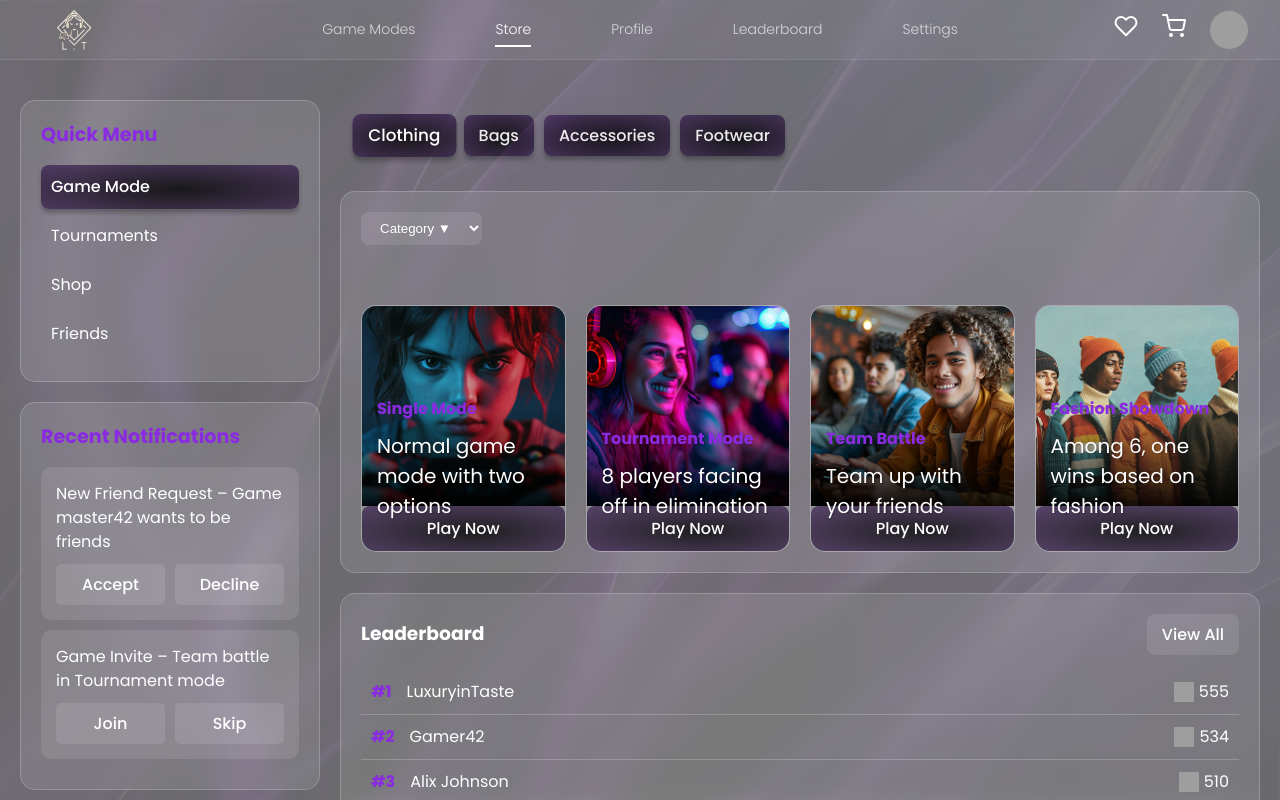
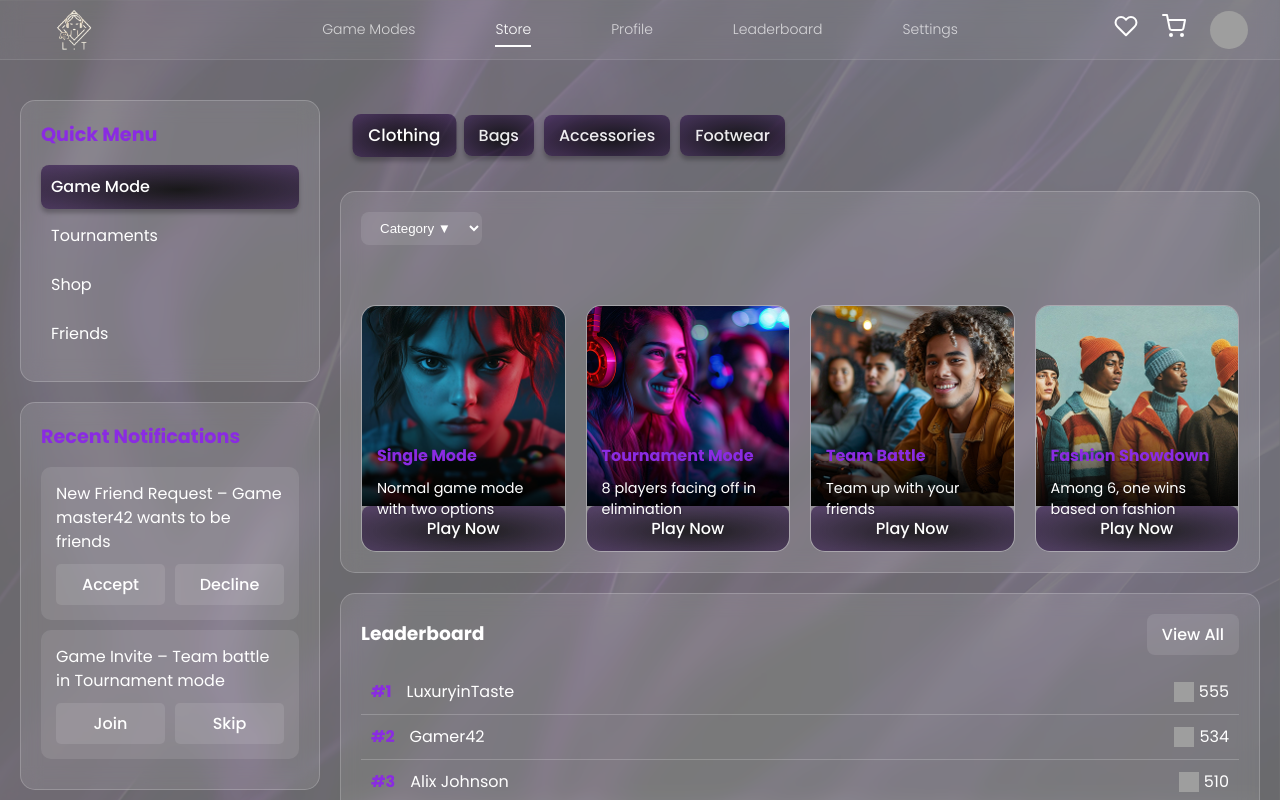
Before and after one commit to luxuryintaste-LIT/lit-ecommerce-backend, a React (Vite) app: page /game-modes in a window 1280 px wide. Shown: the top 800 px of the page. Built offline with nearby package versions, Linux system fonts and the light colour scheme; grey boxes are pictures that could not be loaded.

Commit message:
fixed it

```diff
--- a/src/styles/GameModesPage.css
+++ b/src/styles/GameModesPage.css
@@ -221,7 +221,7 @@
 
 .game-mode-card p {
   color: white;
-  font-size: 0.rem;
+  font-size: 0.9rem;
   margin-bottom: 15px;
   text-align: left;
 }
```
